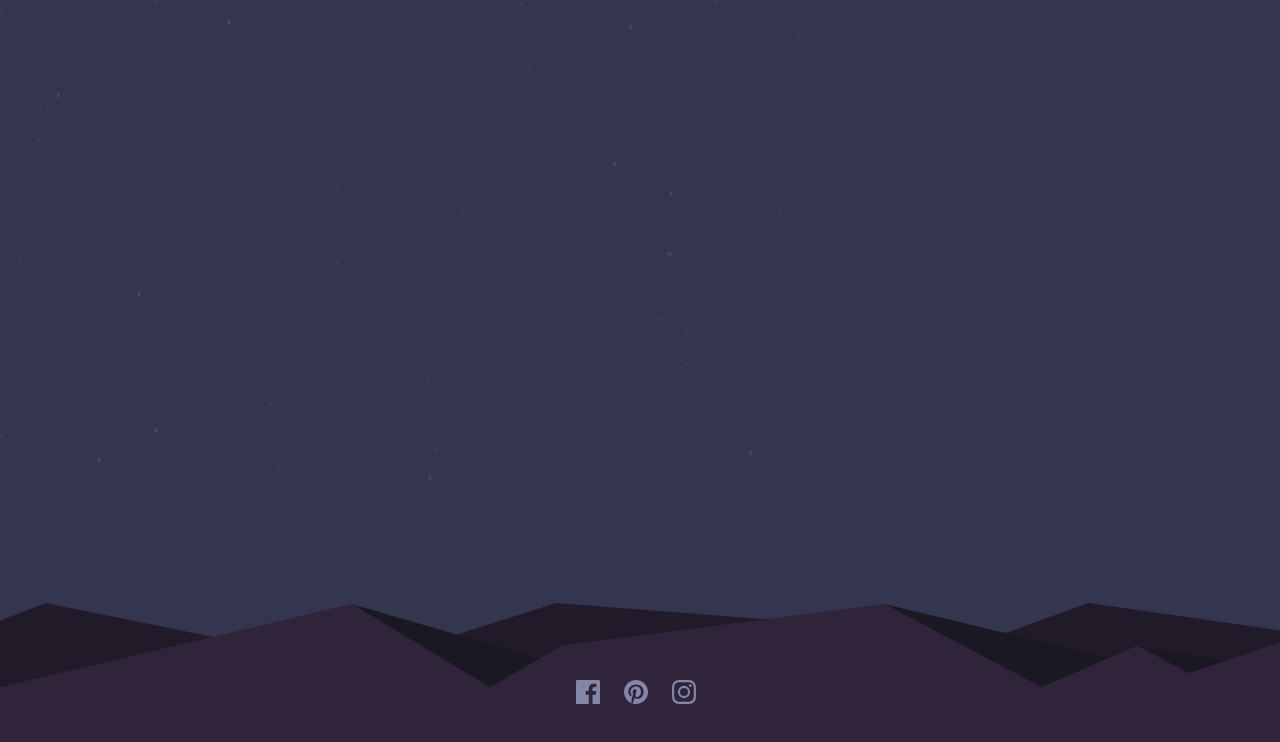
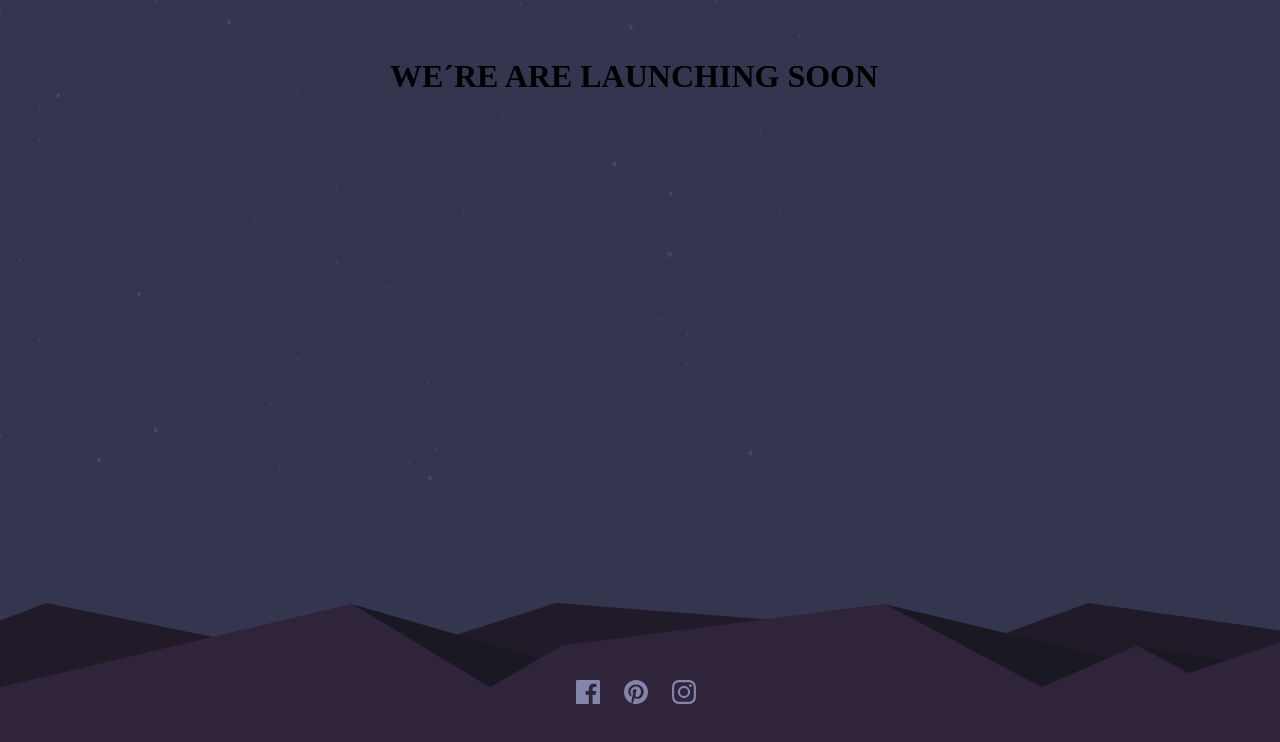
Before and after one commit to Eddieramirez29/Counter-Down-Timer, a React (Vite) app: page / in a window 1280 px wide. Shown: the top 742 px of the page. Built offline with nearby package versions, Linux system fonts and the light colour scheme.

Commit message:
Titile added

```diff
--- a/src/CounterDown.jsx
+++ b/src/CounterDown.jsx
@@ -9,6 +9,7 @@ function CounterDown()
 {
     return(
         <>
+            <h1 className="title">WE´RE ARE LAUNCHING SOON</h1>
             <img className="hills" src={hills} alt="Hills" />
             <img className="stars" src={stars} alt="Stars"/>
             <div className="icon-container">
--- a/src/index.css
+++ b/src/index.css
@@ -30,3 +30,13 @@ body
   top:85%;
   left: 45%;
 }
+.title
+{
+  display: flex;
+  justify-content: space-between; /* Espacia los íconos uniformemente */
+  width: 100%;                    /* Ocupa el ancho completo del contenedor */
+  max-width: 500px;               /* Opcional: Define un ancho máximo para el contenedor */
+  margin: 0 auto;
+  padding: 50px;
+  /* border: 2px solid black ; */
+}
```
